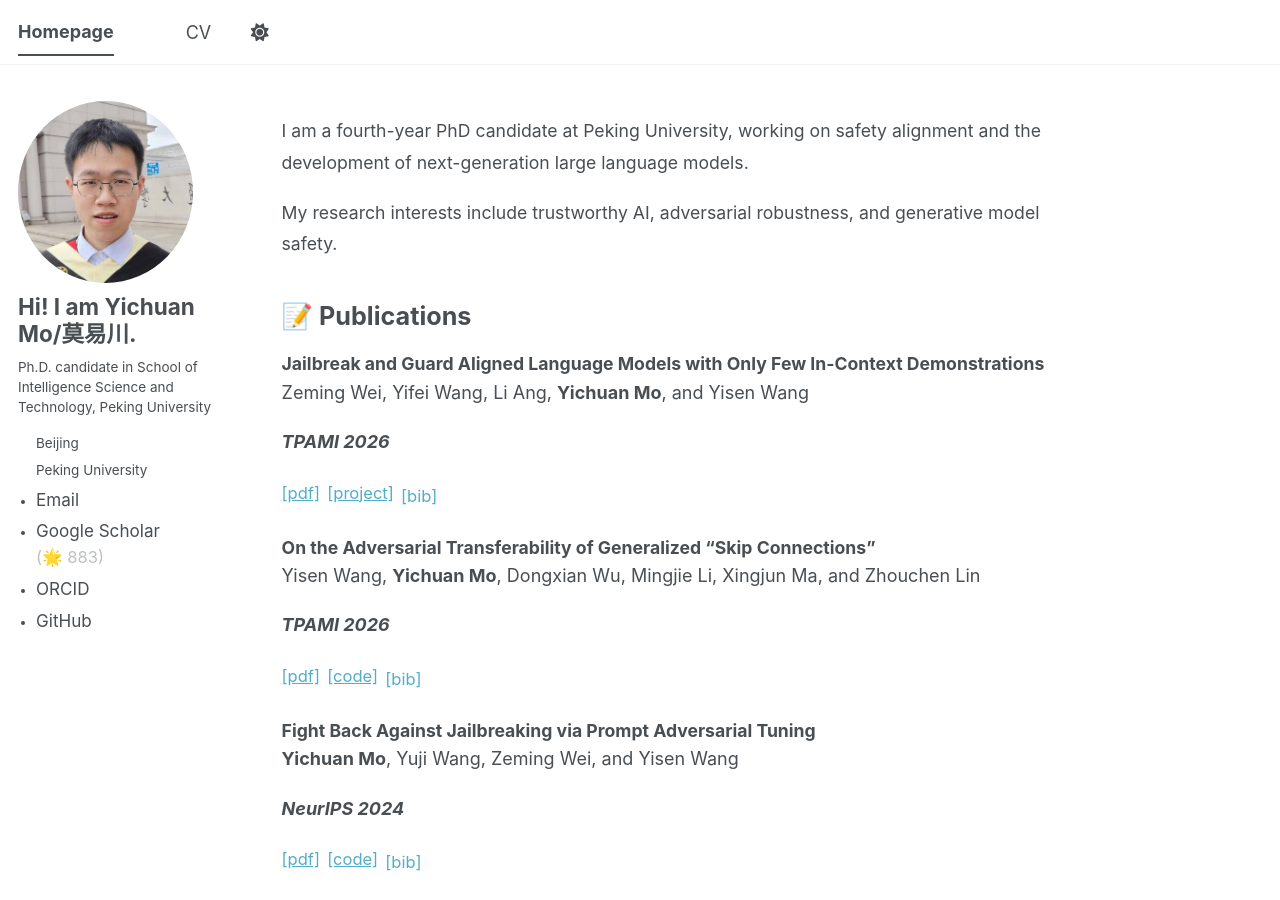
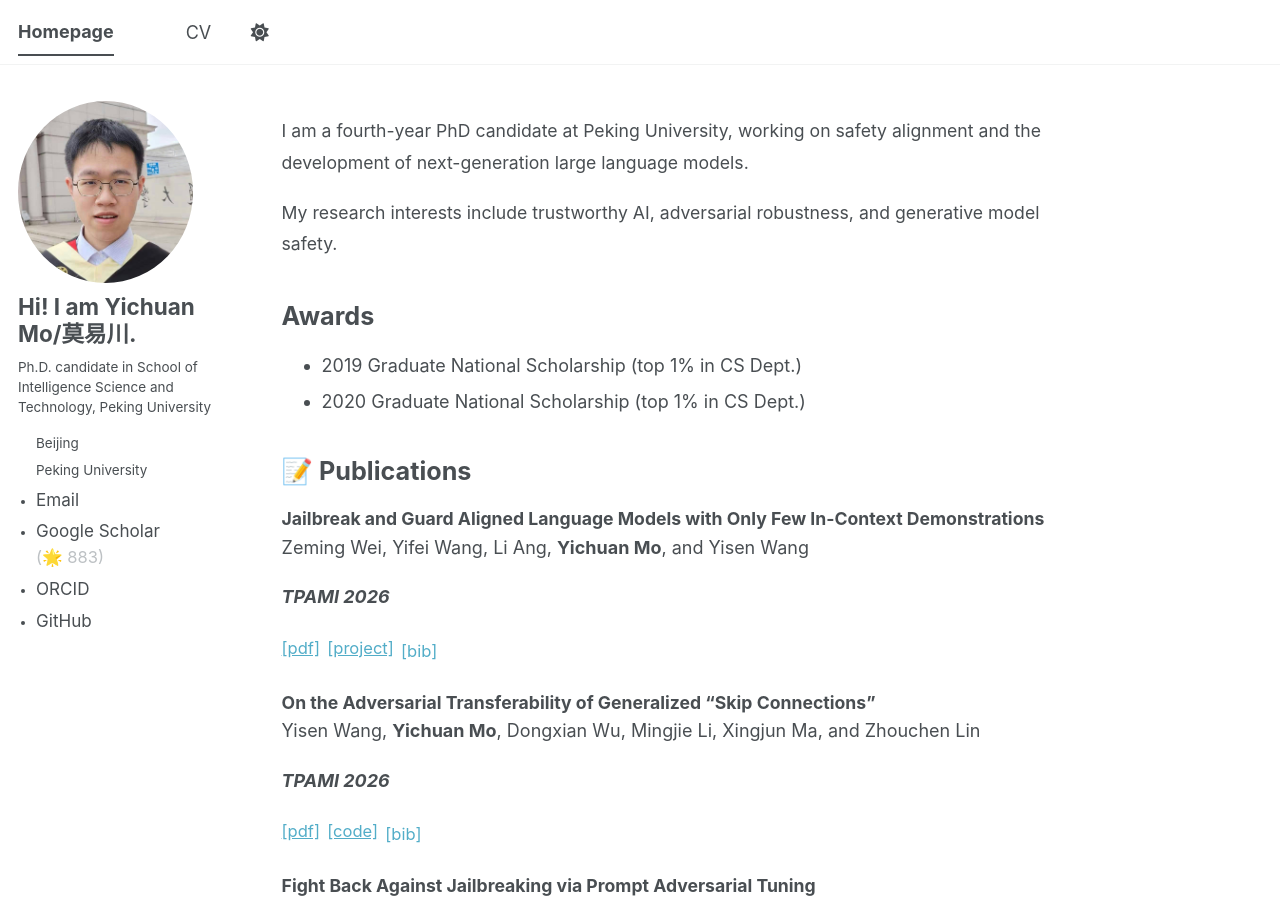
Before and after one commit to mo666666/mo666666.github.io, a Jekyll site: the page built from _pages/about.md, in a window 1280 px wide and 900 px high. Built offline with Jekyll 4.4.1, drawn with Linux system fonts in a browser that asks for light colours; a script bundle is joined from its source files by our own code; library files that are not in the unit come from our copies.

Commit message:
Add awards.

```diff
--- a/_pages/about.md
+++ b/_pages/about.md
@@ -12,6 +12,13 @@ redirect_from:
   <p>My research interests include trustworthy AI, adversarial robustness, and generative model safety.</p>
 </div>
 
+<h2 class="homepage-section-title">Awards</h2>
+
+<ul>
+  <li>2019 Graduate National Scholarship (top 1% in CS Dept.)</li>
+  <li>2020 Graduate National Scholarship (top 1% in CS Dept.)</li>
+</ul>
+
 <h2 class="homepage-section-title">📝 Publications</h2>
 
 {% assign sorted_publications = site.publications | sort: "date" | reverse %}
```
